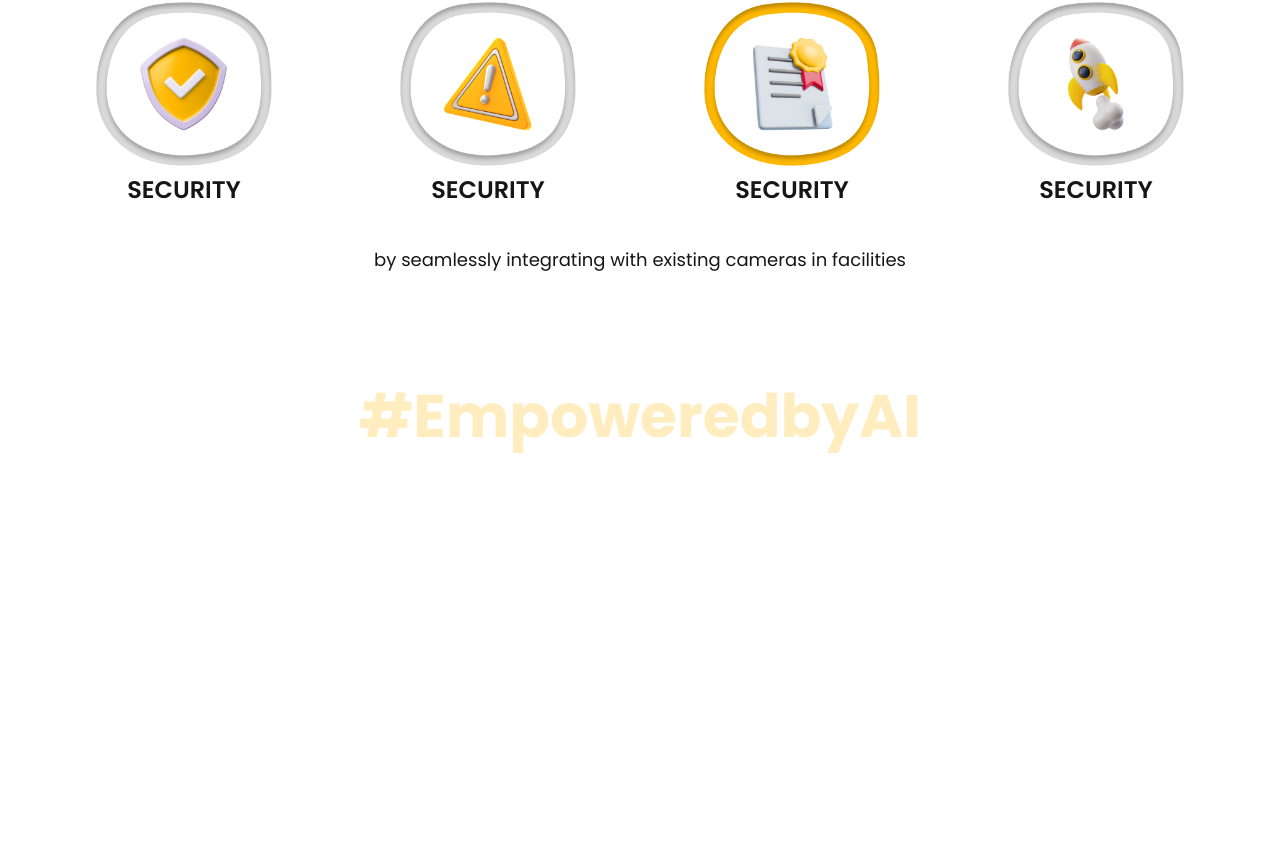
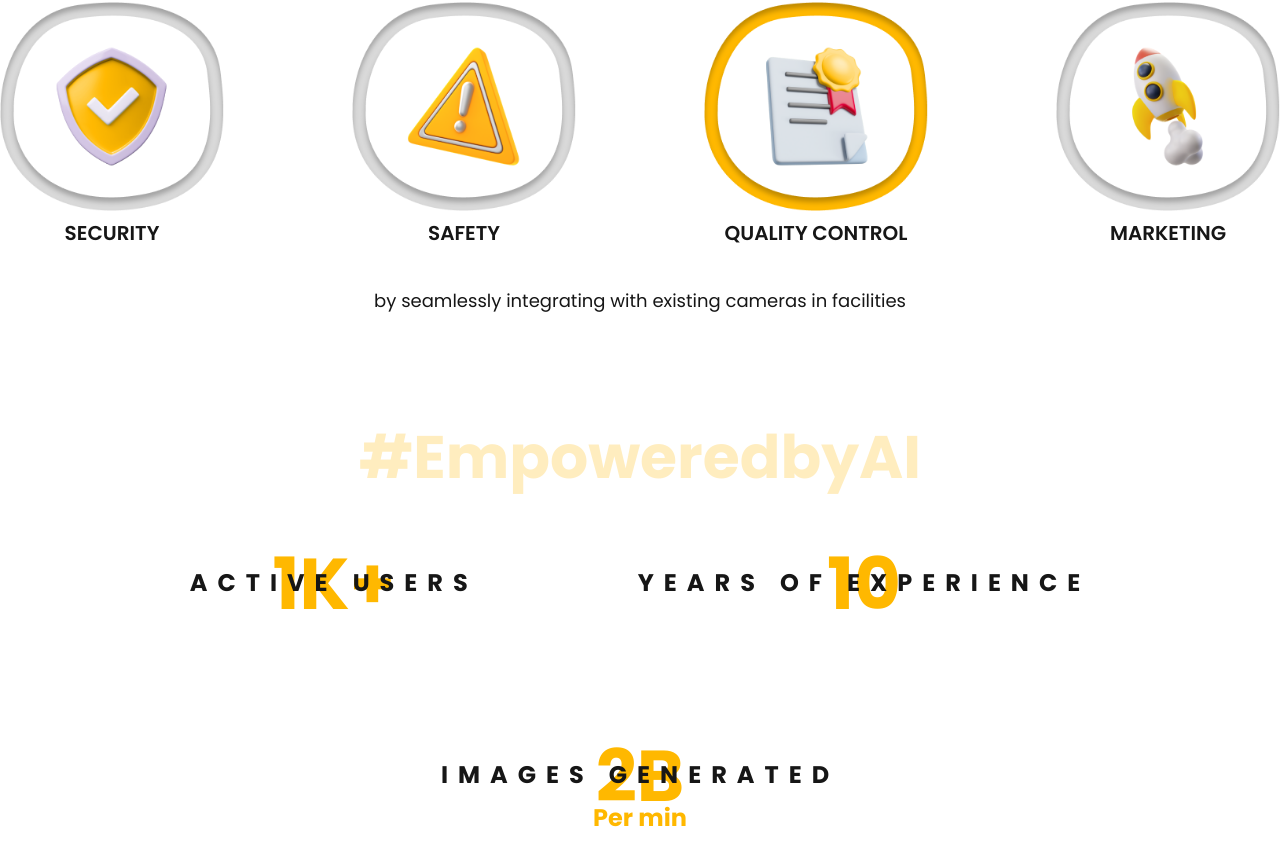
Before and after one commit to GaziRiad/hollowcrow-app, a React (Vite) app: page / in a window 1280 px wide. Shown: the part 1130-1996 px from the top of the page. Before the commit the page ends 1640 px from the top, so only its background shows below. Built offline with nearby package versions, Linux system fonts and the light colour scheme.

Commit message:
build features & statics sections

```diff
--- a/src/components/Feature.jsx
+++ b/src/components/Feature.jsx
@@ -1,8 +1,8 @@
 function Feature({ src, name }) {
   return (
-    <div className="w-44 flex flex-col items-center justify-center gap-2">
+    <div className="w-44 flex flex-col items-center justify-center gap-2 md:w-56">
       <img src={src} />
-      <p className=" text-black-800 uppercase text-2xl font-semibold text-center">
+      <p className=" text-black-800 uppercase text-lg font-semibold text-center md:text-xl">
         {name}
       </p>
     </div>
--- a/src/components/Features.jsx
+++ b/src/components/Features.jsx
@@ -7,11 +7,11 @@ function Features() {
       <Heading type="h1" color="primary">
         Get better
       </Heading>
-      <div className="flex items-center justify-center gap-12 flex-wrap mb-10 lg:gap-32 ">
+      <div className="flex items-center justify-center gap-12 flex-wrap mb-10 xl:gap-32 ">
         <Feature name="security" src="/images/security.png" />
-        <Feature name="security" src="/images/safety.png" />
-        <Feature name="security" src="/images/quality-control.png" />
-        <Feature name="security" src="/images/marketing.png" />
+        <Feature name="safety" src="/images/safety.png" />
+        <Feature name="quality control" src="/images/quality-control.png" />
+        <Feature name="marketing" src="/images/marketing.png" />
       </div>
 
       <p className="text-black-800 text-center text-lg font-normal">
--- a/src/components/Heading.jsx
+++ b/src/components/Heading.jsx
@@ -12,7 +12,9 @@ function Heading({ type = "h1", color = "primary", children }) {
 
   if (type === "tag")
     return (
-      <h1 className={`text-6xl text-center font-bold text-primary/25 mb-16`}>
+      <h1
+        className={`text-5xl text-center font-bold text-primary/25 mb-20 sm:text-6xl`}
+      >
         {children}
       </h1>
     );
--- /dev/null
+++ b/src/components/HowItWorks.jsx
@@ -0,0 +1,5 @@
+function HowItWorks() {
+  return <div></div>;
+}
+
+export default HowItWorks;
--- /dev/null
+++ b/src/components/Static.jsx
@@ -0,0 +1,24 @@
+function Static({ number, name }) {
+  const isImageStat = number.includes("min");
+  const displayedNum = isImageStat ? number.split(" ") : number;
+
+  return (
+    <div className="font-bold relative">
+      <p className="text-black-800 uppercase text-xl tracking-[10px] sm:text-2xl">
+        {name}
+      </p>
+      <p className="text-primary text-5xl text-center absolute -z-10 top-[-35%] left-1/2 translate-x-[-50%] sm:text-7xl sm:top-[-60%]">
+        {isImageStat ? (
+          <div className="flex flex-col">
+            <span className=" mb-[-10px]">{displayedNum[0]}</span>
+            <span className="text-2xl">{displayedNum.slice(1).join(" ")}</span>
+          </div>
+        ) : (
+          displayedNum
+        )}
+      </p>
+    </div>
+  );
+}
+
+export default Static;
--- a/src/components/Statics.jsx
+++ b/src/components/Statics.jsx
@@ -1,10 +1,15 @@
 import Heading from "./Heading";
+import Static from "./Static";
 
 function Statics() {
   return (
-    <div>
+    <div className="container mx-auto mb-44 px-4 md:px-0">
       <Heading type="tag">#EmpoweredbyAI</Heading>
-      <div></div>
+      <div className="flex flex-col items-center justify-center gap-28 lg:flex-row lg:flex-wrap lg:gap-40">
+        <Static number="1K+" name="active users" />
+        <Static number="10" name="years of experience" />
+        <Static number={`2B Per min`} name="images generated" />
+      </div>
     </div>
   );
 }
```
